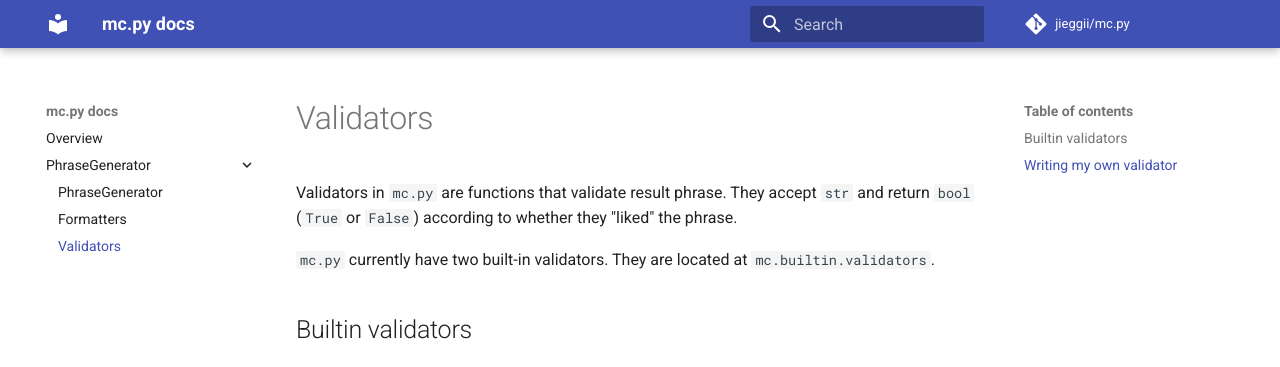
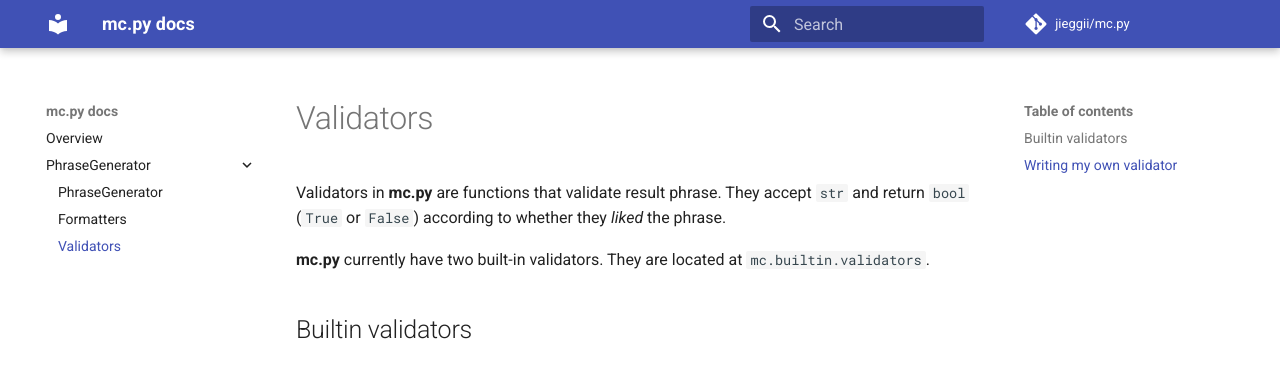
Before and after one commit to jieggii/mc.py, an MkDocs documentation site: the page built from docs/PhraseGenerator/validators.md, in a window 1280 px wide and 1209 px high. Shown: the top 367 px of the window. Built offline with MkDocs 1.6.1 and Material for MkDocs 9.7.7, drawn with Linux system fonts in a browser that asks for light colours; comment, search, counter and statistics services are not loaded.

Commit message:
Doc fixes

```diff
--- a/docs/PhraseGenerator/validators.md
+++ b/docs/PhraseGenerator/validators.md
@@ -1,9 +1,9 @@
 # Validators
-Validators in `mc.py` are functions that validate result phrase.
+Validators in **mc.py** are functions that validate result phrase.
 They accept `str` and return `bool` (`True` or `False`) according to
-whether they "liked" the phrase.
+whether they _liked_ the phrase.
 
-`mc.py` currently have two built-in validators. They are located
+**mc.py** currently have two built-in validators. They are located
 at `mc.builtin.validators`.
 
 ## Builtin validators
```
Also changed, not shown: docs/PhraseGenerator/formatters.md (+2 -2 lines).
